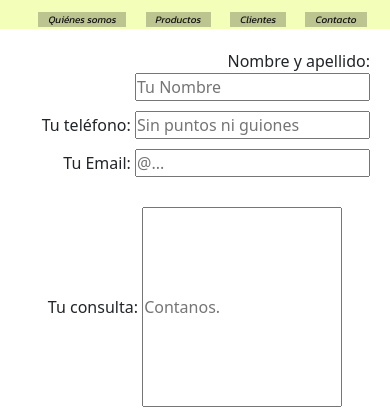
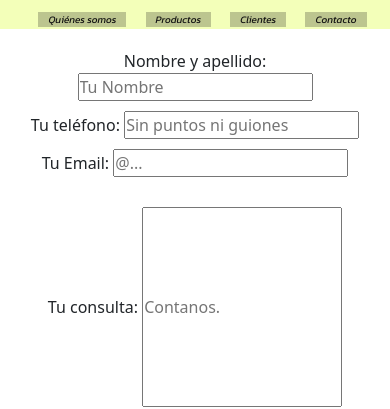
Before and after one commit to FXFerrera/33130-skoproject, a website: page pages/contacto.html in a window 390 px wide. Shown: the part 73-482 px from the top of the page. Drawn offline with nearby package versions, Linux system fonts and the light colour scheme; a web font is replaced by a local one.

Commit message:
MQ centrar forms

```diff
--- a/scss/base/_mediaquery.scss
+++ b/scss/base/_mediaquery.scss
@@ -22,6 +22,14 @@
 
     .hero a{
         transform: scale(0.5);
+    }
+}
+
+@media screen and (max-width:500px){
+    .IngresoDeDatos{
+        div{
+            text-align: center;
+        }
     }
 }
 
```
Also changed, not shown: css/estilos.css.
